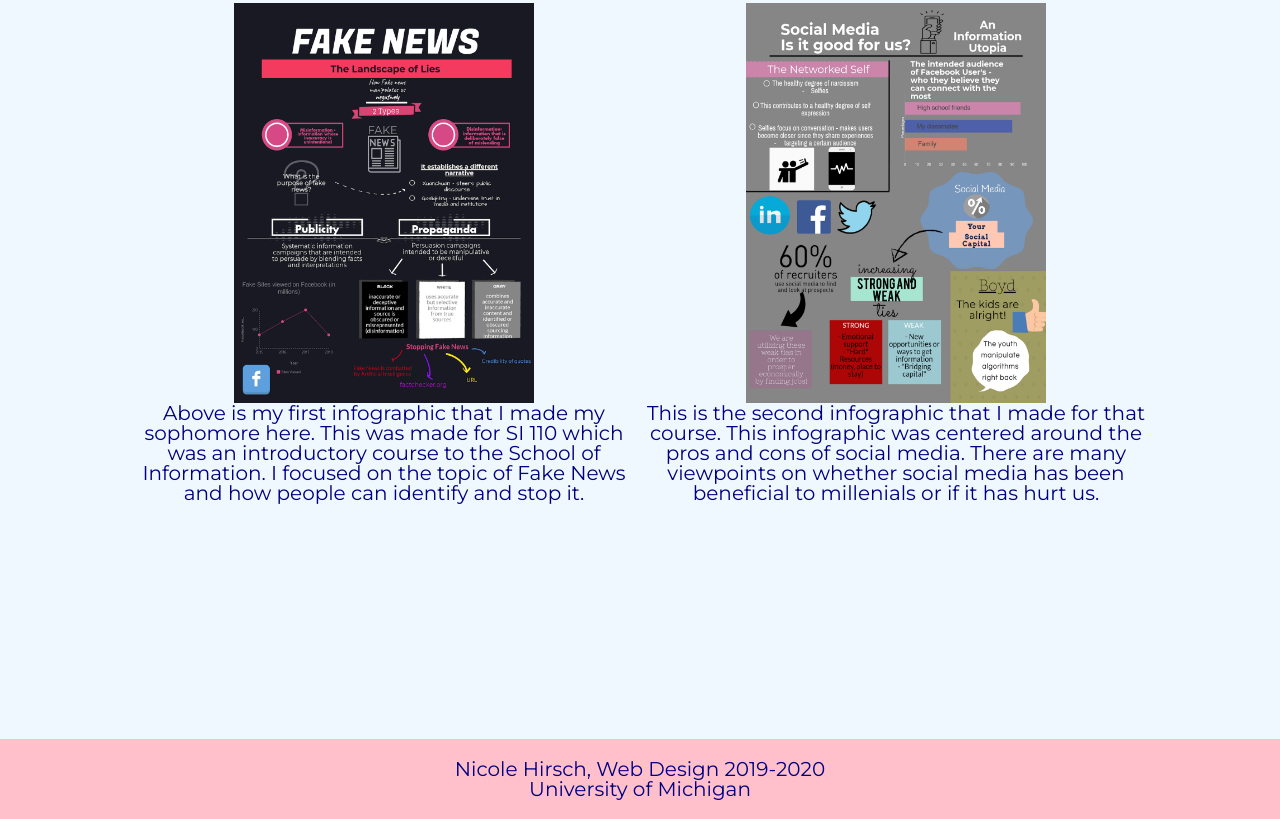
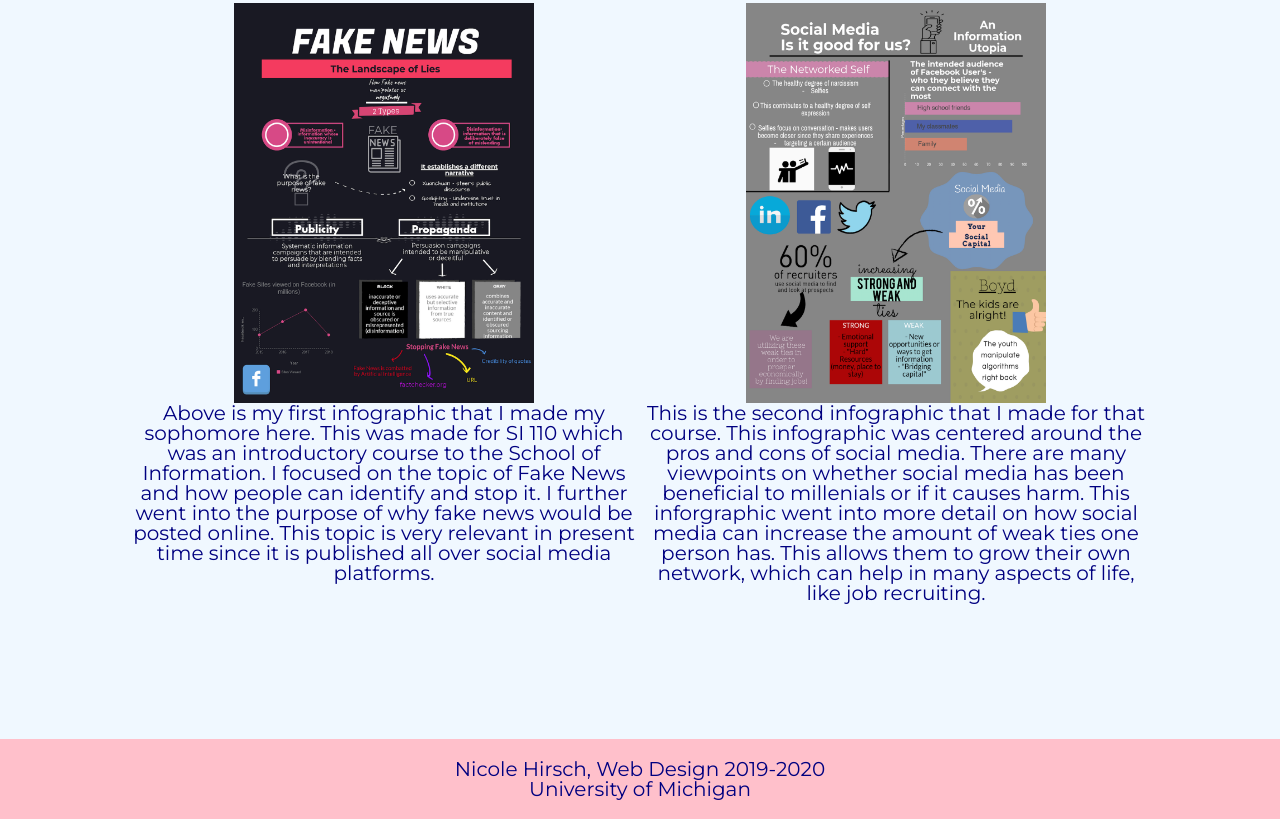
Before and after one commit to nikkihirsch/portfolio, a plain HTML site: page resume.html in a window 1280 px wide. Shown: the part 1064-1883 px from the top of the page. Drawn offline with Linux system fonts and the light colour scheme.

Commit message:
Add files via upload
Fixed last minute errors

```diff
--- a/resume.html
+++ b/resume.html
@@ -35,11 +35,11 @@
 	<div class = "project1">
 		<h2 class = "proj_title">My Projects</h2>
 		<img src= "images/info1.jpeg" alt="first infographic" width="300" height= "400">
-		<p> Above is my first infographic that I made my sophomore here. This was made for SI 110 which was an introductory course to the School of Information. I focused on the topic of Fake News and how people can identify and stop it.</p>
+		<p> Above is my first infographic that I made my sophomore here. This was made for SI 110 which was an introductory course to the School of Information. I focused on the topic of Fake News and how people can identify and stop it. I further went into the purpose of why fake news would be posted online. This topic is very relevant in present time since it is published all over social media platforms.</p>
 	</div>
 	<div class ="project2">
 		<img src= "images/info2.jpeg" alt="first infographic" width="300" height= "400">
-		<p> This is the second infographic that I made for that course. This infographic was centered around the pros and cons of social media. There are many viewpoints on whether social media has been beneficial to millenials or if it has hurt us.</p>
+		<p> This is the second infographic that I made for that course. This infographic was centered around the pros and cons of social media. There are many viewpoints on whether social media has been beneficial to millenials or if it causes harm. This inforgraphic went into more detail on how social media can increase the amount of weak ties one person has. This allows them to grow their own network, which can help in many aspects of life, like job recruiting.</p>
 	</div>
 	<footer>
       <p>Nicole Hirsch, Web Design 2019-2020 <br/>
```
Also changed, not shown: about.html (+1 -1 lines), index.html (+2 -1 lines).
